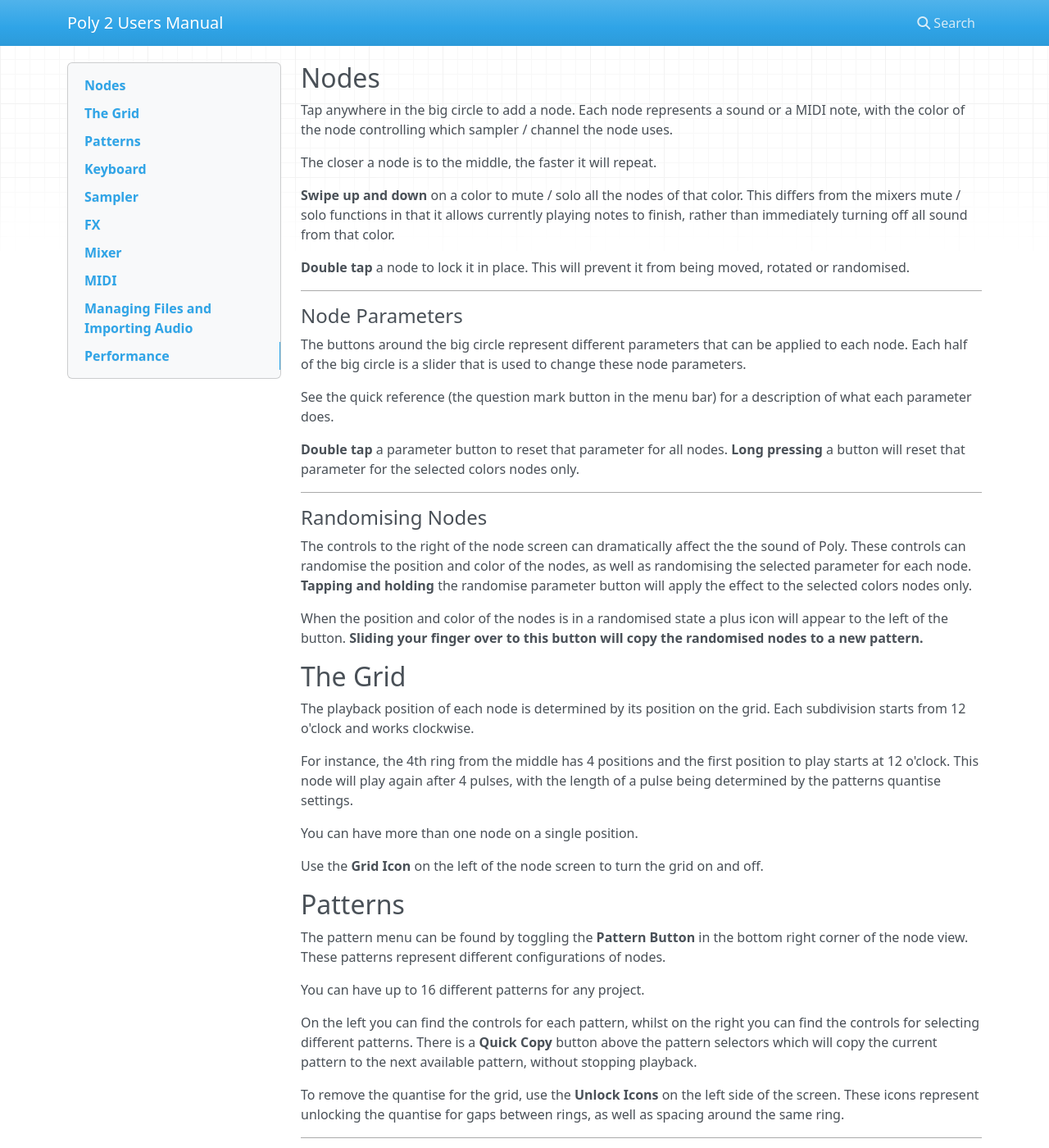
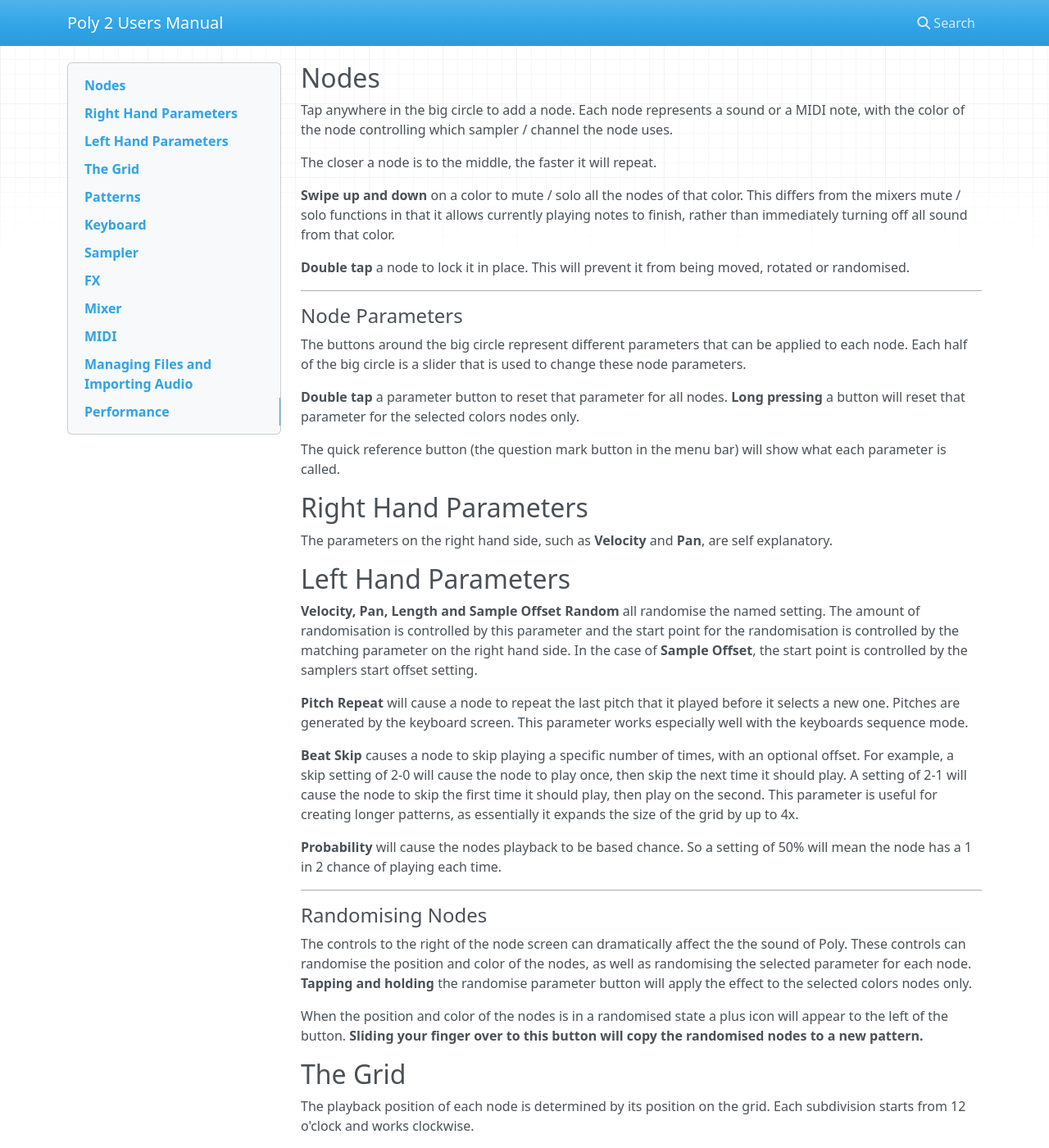
Before and after one commit to JSMilton/poly-docs, an MkDocs documentation site: the page built from docs/index.md, in a window 1280 px wide and 1400 px high. Shown: the whole window at 82% size. Built offline with MkDocs 1.6.1, drawn with Linux system fonts in a browser that asks for light colours; nearby versions of some CDN libraries.

Commit message:
Added node parameter explanations

```diff
--- a/docs/index.md
+++ b/docs/index.md
@@ -13,9 +13,22 @@
 #### **Node Parameters**
   The buttons around the big circle represent different parameters that can be applied to each node. Each half of the big circle is a slider that is used to change these node parameters.
 
-  See the quick reference (the question mark button in the menu bar) for a description of what each parameter does.
+  **Double tap** a parameter button to reset that parameter for all nodes. **Long pressing** a button will reset that parameter for the selected colors nodes only.
 
-  **Double tap** a parameter button to reset that parameter for all nodes. **Long pressing** a button will reset that parameter for the selected colors nodes only.
+  The quick reference button (the question mark button in the menu bar) will show what each parameter is called.
+
+## **Right Hand Parameters**
+  The parameters on the right hand side, such as **Velocity** and **Pan**, are self explanatory.
+
+## **Left Hand Parameters**
+
+  **Velocity, Pan, Length and Sample Offset Random** all randomise the named setting. The amount of randomisation is controlled by this parameter and the start point for the randomisation is controlled by the matching parameter on the right hand side. In the case of **Sample Offset**, the start point is controlled by the samplers start offset setting.
+
+  **Pitch Repeat** will cause a node to repeat the last pitch that it played before it selects a new one. Pitches are generated by the keyboard screen. This parameter works especially well with the keyboards sequence mode.
+
+  **Beat Skip** causes a node to skip playing a specific number of times, with an optional offset. For example, a skip setting of 2-0 will cause the node to play once, then skip the next time it should play. A setting of 2-1 will cause the node to skip the first time it should play, then play on the second. This parameter is useful for creating longer patterns, as essentially it expands the size of the grid by up to 4x.
+
+  **Probability** will cause the nodes playback to be based chance. So a setting of 50% will mean the node has a 1 in 2 chance of playing each time.
 
   ---
 
```
